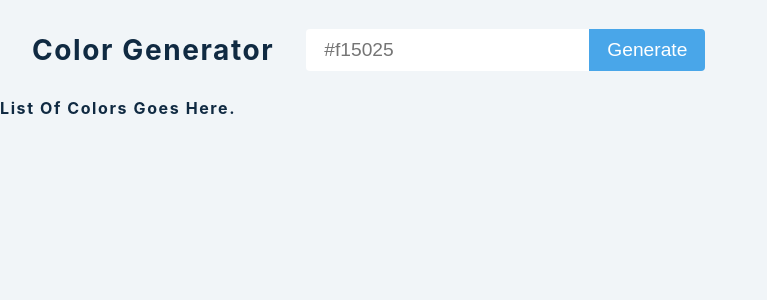
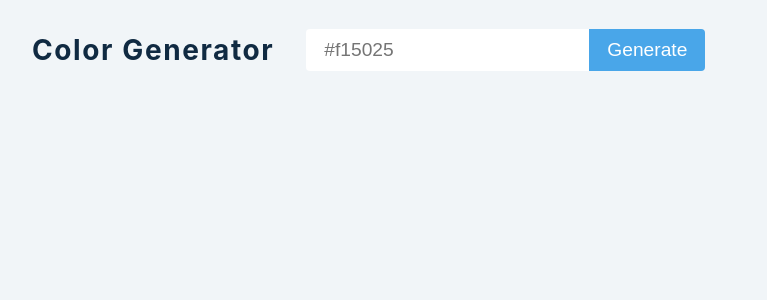
Before and after one commit to stephanieraymos/color-generator, a React (Create React App) app: page / in a window 1280 px wide. Shown: the top 300 px of the page, without its empty margins (0-767 px from the left). Built offline with nearby package versions, Linux system fonts and the light colour scheme.

Commit message:
Error handling with css error class + listing single color

```diff
--- a/src/App.js
+++ b/src/App.js
@@ -13,6 +13,7 @@ function App() {
     try {
       let colors = new Values(color).all(10);
       console.log(colors);
+      setList(colors);
     } catch (error) {
       console.log(error);
       setError(true);
@@ -29,6 +30,7 @@ function App() {
             value={color}
             onChange={(e) => setColor(e.target.value)}
             placeholder="#f15025"
+            className={`${error ? "error" : null}`} //Passing in error css class if error is true
           />
           <button className="btn" type="submit">
             Generate
@@ -36,7 +38,10 @@ function App() {
         </form>
       </section>
       <section className="colors">
-        <h4>List of colors goes here.</h4>
+        {list.map((color, index) => {
+          console.log(color);
+          return <SingleColor key={index} {...colors} index={index} />;
+        })}
       </section>
     </>
   );
```
